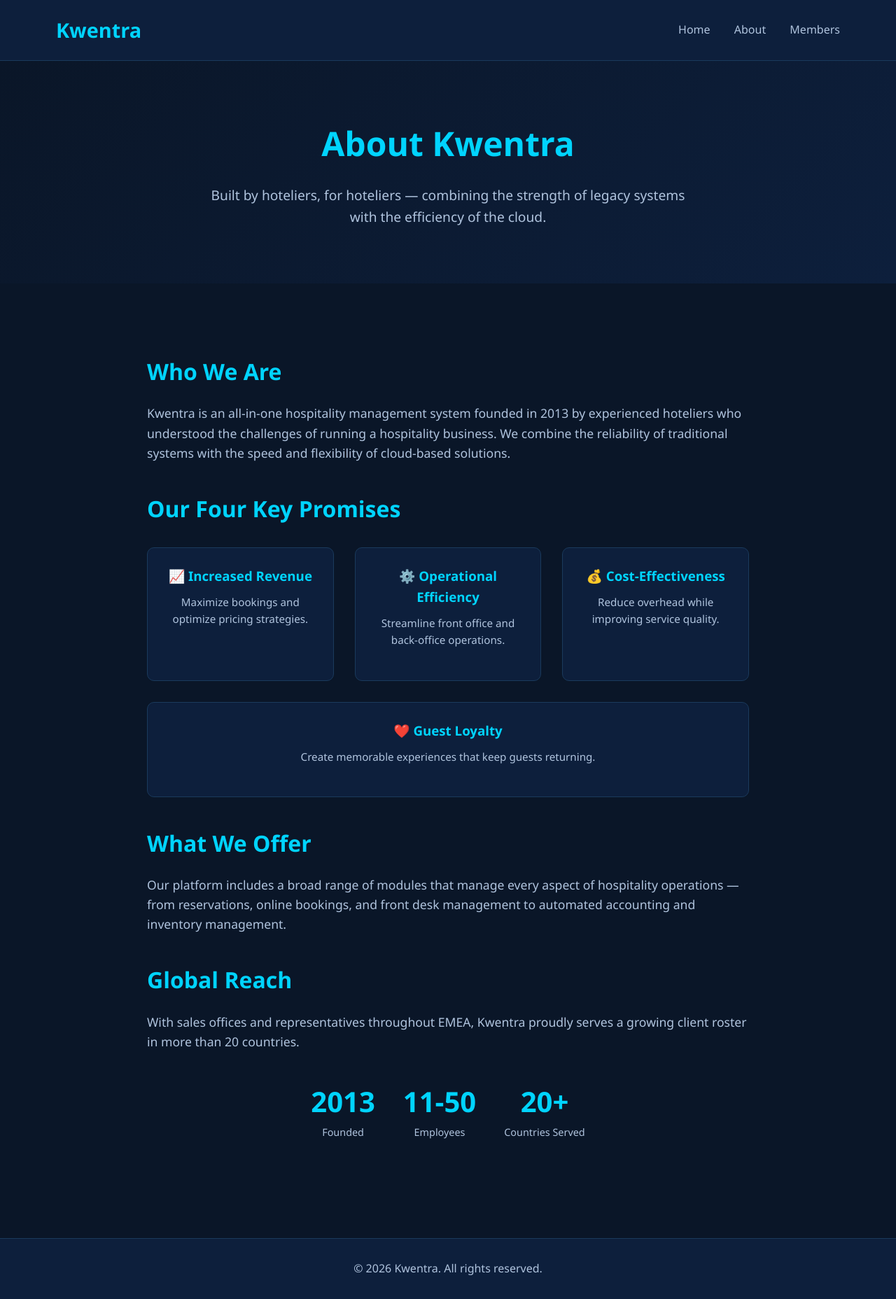
After one commit to PatrickAsaad1/Python-Django-Projects, a Django app: page /about/ in a window 1280 px wide. The commit adds this page. Shown: the whole page at 70% size. Run offline with Django 5.2, Linux system fonts and the light colour scheme.

Commit message:
`Added new URL patterns and views for "about" page`

```diff
--- a/kwentra_demo/kwentra_demo/urls.py
+++ b/kwentra_demo/kwentra_demo/urls.py
@@ -3,7 +3,8 @@ from django.urls import path
 from members import views
 
 urlpatterns = [
-    path('', views.home, name='home'),
-    path('members/', views.members, name='members'),
-    path('admin/', admin.site.urls),
+    path("", views.home, name="home"),
+    path("about/", views.about, name="about"),
+    path("members/", views.members, name="members"),
+    path("admin/", admin.site.urls),
 ]
--- /dev/null
+++ b/kwentra_demo/members/templates/about.html
@@ -0,0 +1,204 @@
+<!doctype html>
+<html lang="en">
+  <head>
+    <meta charset="UTF-8" />
+    <meta name="viewport" content="width=device-width, initial-scale=1.0" />
+    <title>About — Kwentra</title>
+    <style>
+      * {
+        margin: 0;
+        padding: 0;
+        box-sizing: border-box;
+      }
+      body {
+        font-family: "Segoe UI", Tahoma, Geneva, Verdana, sans-serif;
+        background: #0a1628;
+        color: white;
+        line-height: 1.6;
+      }
+      nav {
+        display: flex;
+        justify-content: space-between;
+        align-items: center;
+        padding: 20px 80px;
+        background: #0d1f3c;
+        border-bottom: 1px solid #1a3a5c;
+      }
+      .logo {
+        font-size: 1.8rem;
+        font-weight: bold;
+        color: #00d4ff;
+      }
+      .nav-links a {
+        color: #b0c4de;
+        text-decoration: none;
+        margin-left: 30px;
+        font-size: 1rem;
+        transition: color 0.3s;
+      }
+      .nav-links a:hover {
+        color: #00d4ff;
+      }
+      .hero {
+        text-align: center;
+        padding: 80px 20px;
+        background: linear-gradient(135deg, #0a1628 0%, #0d1f3c 100%);
+      }
+      .hero h1 {
+        font-size: 3rem;
+        color: #00d4ff;
+        margin-bottom: 20px;
+      }
+      .hero p {
+        font-size: 1.2rem;
+        color: #b0c4de;
+        max-width: 700px;
+        margin: 0 auto;
+      }
+      .content {
+        max-width: 900px;
+        margin: 0 auto;
+        padding: 60px 20px;
+      }
+      .content h2 {
+        color: #00d4ff;
+        font-size: 2rem;
+        margin-bottom: 20px;
+        margin-top: 40px;
+      }
+      .content p {
+        color: #b0c4de;
+        font-size: 1.1rem;
+        margin-bottom: 20px;
+      }
+      .promises {
+        display: flex;
+        gap: 30px;
+        flex-wrap: wrap;
+        margin-top: 30px;
+      }
+      .promise-card {
+        background: #0d1f3c;
+        padding: 25px;
+        border-radius: 10px;
+        border: 1px solid #1a3a5c;
+        flex: 1;
+        min-width: 200px;
+        text-align: center;
+      }
+      .promise-card h3 {
+        color: #00d4ff;
+        margin-bottom: 10px;
+      }
+      .promise-card p {
+        font-size: 0.95rem;
+      }
+      .stats {
+        display: flex;
+        gap: 40px;
+        justify-content: center;
+        margin-top: 40px;
+        flex-wrap: wrap;
+      }
+      .stat {
+        text-align: center;
+      }
+      .stat h3 {
+        color: #00d4ff;
+        font-size: 2.5rem;
+      }
+      .stat p {
+        color: #b0c4de;
+        font-size: 0.9rem;
+      }
+      footer {
+        text-align: center;
+        padding: 30px;
+        background: #0d1f3c;
+        color: #b0c4de;
+        border-top: 1px solid #1a3a5c;
+        margin-top: 60px;
+      }
+    </style>
+  </head>
+  <body>
+    <nav>
+      <div class="logo">Kwentra</div>
+      <div class="nav-links">
+        <a href="/">Home</a>
+        <a href="/about/">About</a>
+        <a href="/members/">Members</a>
+      </div>
+    </nav>
+
+    <section class="hero">
+      <h1>About Kwentra</h1>
+      <p>
+        Built by hoteliers, for hoteliers — combining the strength of legacy
+        systems with the efficiency of the cloud.
+      </p>
+    </section>
+
+    <section class="content">
+      <h2>Who We Are</h2>
+      <p>
+        Kwentra is an all-in-one hospitality management system founded in 2013
+        by experienced hoteliers who understood the challenges of running a
+        hospitality business. We combine the reliability of traditional systems
+        with the speed and flexibility of cloud-based solutions.
+      </p>
+
+      <h2>Our Four Key Promises</h2>
+      <div class="promises">
+        <div class="promise-card">
+          <h3>📈 Increased Revenue</h3>
+          <p>Maximize bookings and optimize pricing strategies.</p>
+        </div>
+        <div class="promise-card">
+          <h3>⚙️ Operational Efficiency</h3>
+          <p>Streamline front office and back-office operations.</p>
+        </div>
+        <div class="promise-card">
+          <h3>💰 Cost-Effectiveness</h3>
+          <p>Reduce overhead while improving service quality.</p>
+        </div>
+        <div class="promise-card">
+          <h3>❤️ Guest Loyalty</h3>
+          <p>Create memorable experiences that keep guests returning.</p>
+        </div>
+      </div>
+
+      <h2>What We Offer</h2>
+      <p>
+        Our platform includes a broad range of modules that manage every aspect
+        of hospitality operations — from reservations, online bookings, and
+        front desk management to automated accounting and inventory management.
+      </p>
+
+      <h2>Global Reach</h2>
+      <p>
+        With sales offices and representatives throughout EMEA, Kwentra proudly
+        serves a growing client roster in more than 20 countries.
+      </p>
+
+      <div class="stats">
+        <div class="stat">
+          <h3>2013</h3>
+          <p>Founded</p>
+        </div>
+        <div class="stat">
+          <h3>11-50</h3>
+          <p>Employees</p>
+        </div>
+        <div class="stat">
+          <h3>20+</h3>
+          <p>Countries Served</p>
+        </div>
+      </div>
+    </section>
+
+    <footer>
+      <p>&copy; 2026 Kwentra. All rights reserved.</p>
+    </footer>
+  </body>
+</html>
--- a/kwentra_demo/members/templates/home.html
+++ b/kwentra_demo/members/templates/home.html
@@ -103,8 +103,8 @@
     <nav>
       <div class="logo">Kwentra</div>
       <div class="nav-links">
-        <a href="#">Home</a>
-        <a href="#">About</a>
+        <a href="/">Home</a>
+        <a href="/about/">About</a>
         <a href="#">Services</a>
         <a href="#">Contact</a>
       </div>
--- a/kwentra_demo/members/views.py
+++ b/kwentra_demo/members/views.py
@@ -7,3 +7,7 @@
 
 def home(request):
     return render(request, "home.html")
+
+
+def about(request):
+    return render(request, "about.html")
```
